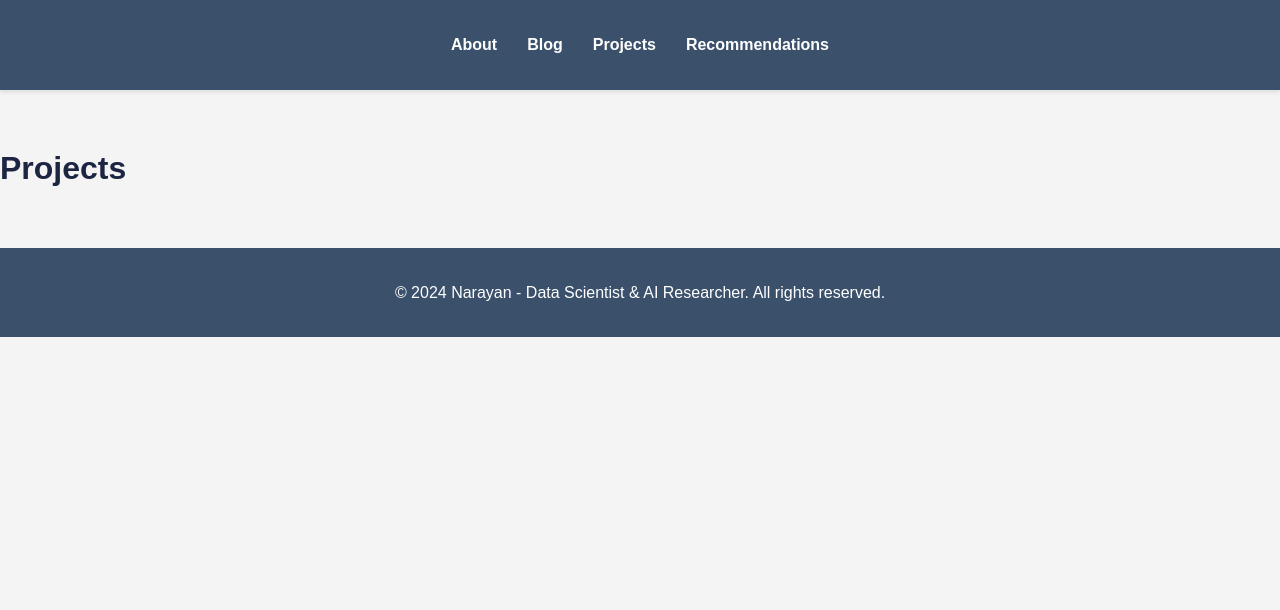
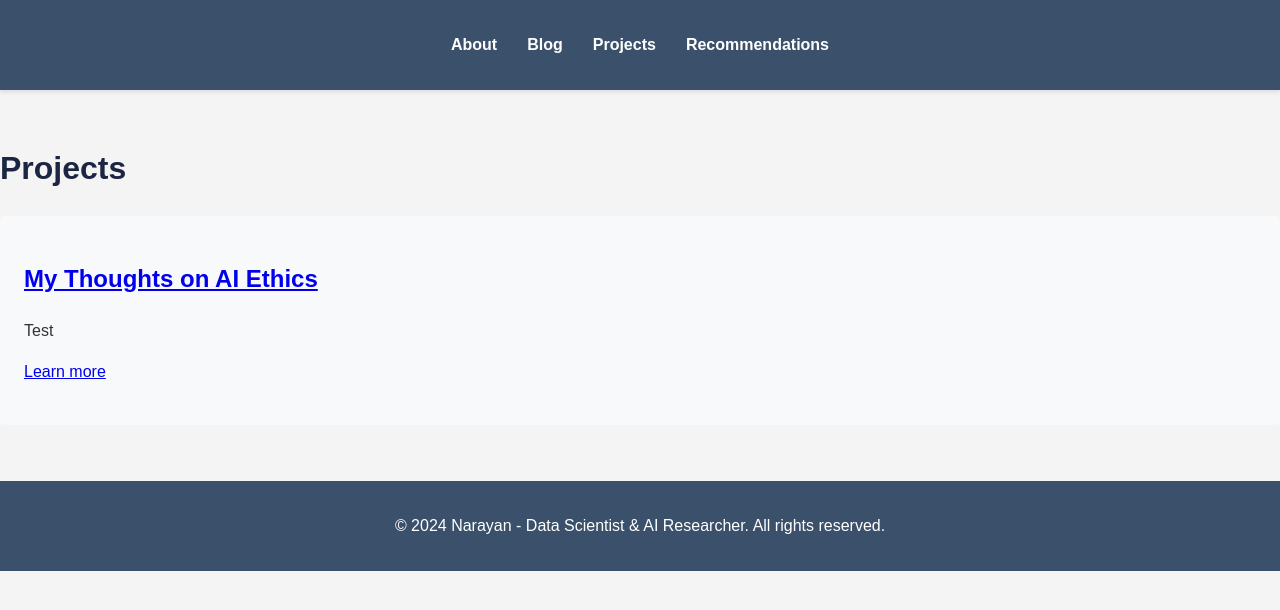
Before and after one commit to adhikarinarayan/adhikarinarayan.github.io, a Jekyll site: the page built from projects.md, in a window 1280 px wide. Shown: the top 610 px of the page. Built offline with Jekyll 4.4.1, drawn with Linux system fonts in a browser that asks for light colours.

Commit message:
Update new.md

```diff
--- a/_projects/new.md
+++ b/_projects/new.md
@@ -1 +1,8 @@
-d
+---
+layout: project
+title: "My Thoughts on AI Ethics"
+date: 2024-09-30
+categories: Omdena
+---
+
+Test
```
